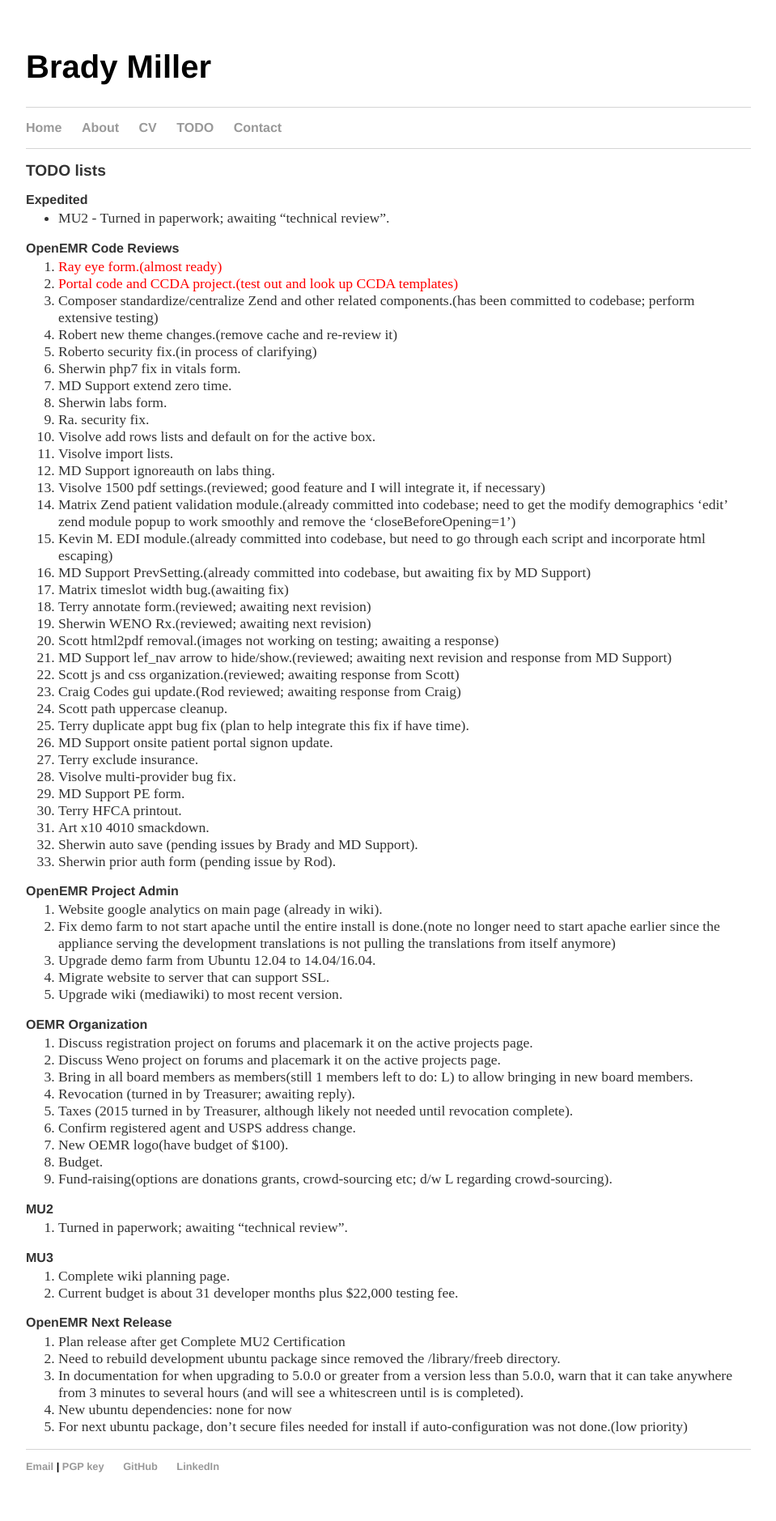
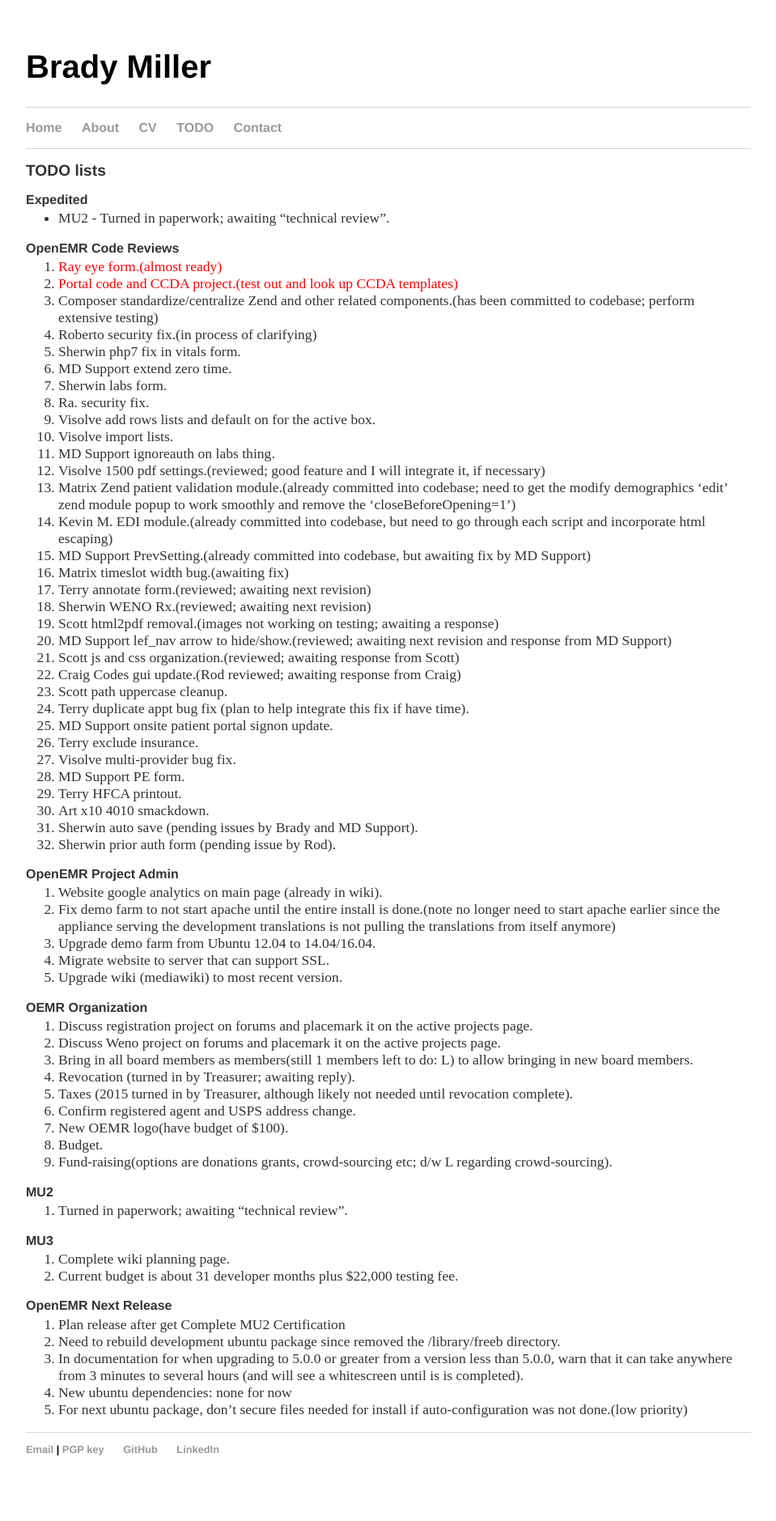
Before and after one commit to bradymiller/bradymiller.github.io, a Jekyll site: the page built from todo/index.md, in a window 1280 px wide. Shown: the whole page at 81% size, without its empty margins (160-1119 px from the left). Built offline with Jekyll 4.4.1, drawn with Linux system fonts in a browser that asks for light colours; after the commit the page ends 1858 px from its top, so only the background shows below that.

Commit message:
Update todo list

```diff
--- a/todo/index.md
+++ b/todo/index.md
@@ -10,7 +10,6 @@
 1. <span style="color: red">Ray eye form.(almost ready)</span>
 1. <span style="color: red">Portal code and CCDA project.(test out and look up CCDA templates)</span>
 1. Composer standardize/centralize Zend and other related components.(has been committed to codebase; perform extensive testing)
-1. Robert new theme changes.(remove cache and re-review it)
 1. Roberto security fix.(in process of clarifying)
 1. Sherwin php7 fix in vitals form.
 1. MD Support extend zero time.
```
